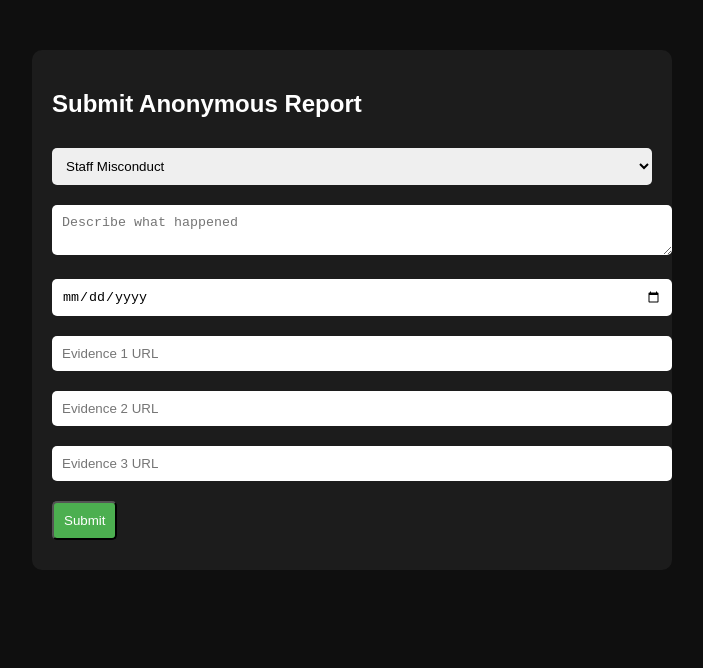
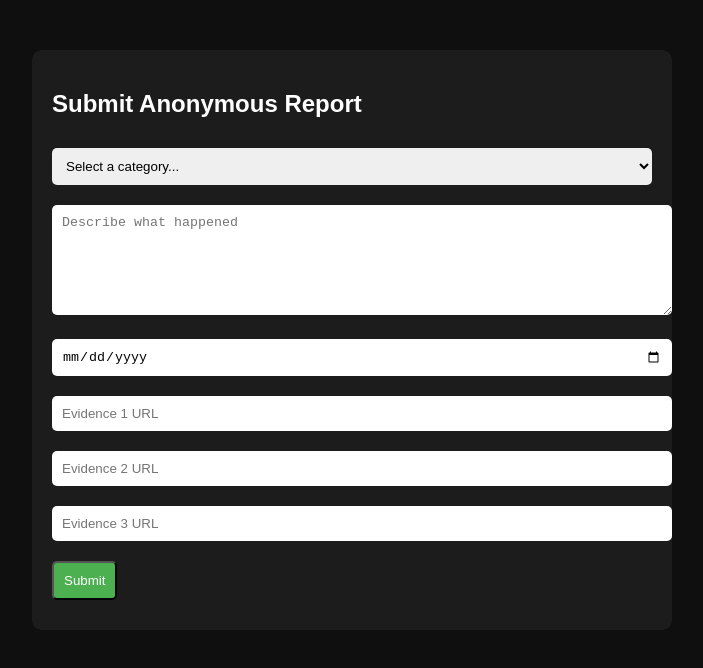
Before and after one commit to F4ulty12/annoynomousreports, a plain HTML site: page report.html in a window 1280 px wide. Shown: the whole page, without its empty margins (288-991 px from the left). Drawn offline with Linux system fonts and the light colour scheme.

Commit message:
Update report.html

```diff
--- a/report.html
+++ b/report.html
@@ -1,4 +1,3 @@
-
 <!DOCTYPE html>
 <html>
 <head>
@@ -8,8 +7,8 @@
 <body>
 <div class="container">
 <h2>Submit Anonymous Report</h2>
-
 <select id="category">
+<option value="">Select a category...</option>
 <option>Staff Misconduct</option>
 <option>Moderator Abuse</option>
 <option>Harassment or Bullying</option>
@@ -20,17 +19,14 @@
 <option>Appeal of Staff Action</option>
 <option>Other</option>
 </select>
-
-<textarea id="desc" placeholder="Describe what happened"></textarea>
-
+<textarea id="desc" placeholder="Describe what happened" rows="6"></textarea>
 <input id="date" type="date"/>
-
 <input id="e1" placeholder="Evidence 1 URL">
 <input id="e2" placeholder="Evidence 2 URL">
 <input id="e3" placeholder="Evidence 3 URL">
-
 <button onclick="submitReport()">Submit</button>
-
+<div id="formStatus"></div>
+<script src="config.js"></script>
 <script src="report.js"></script>
 </div>
 </body>
```
